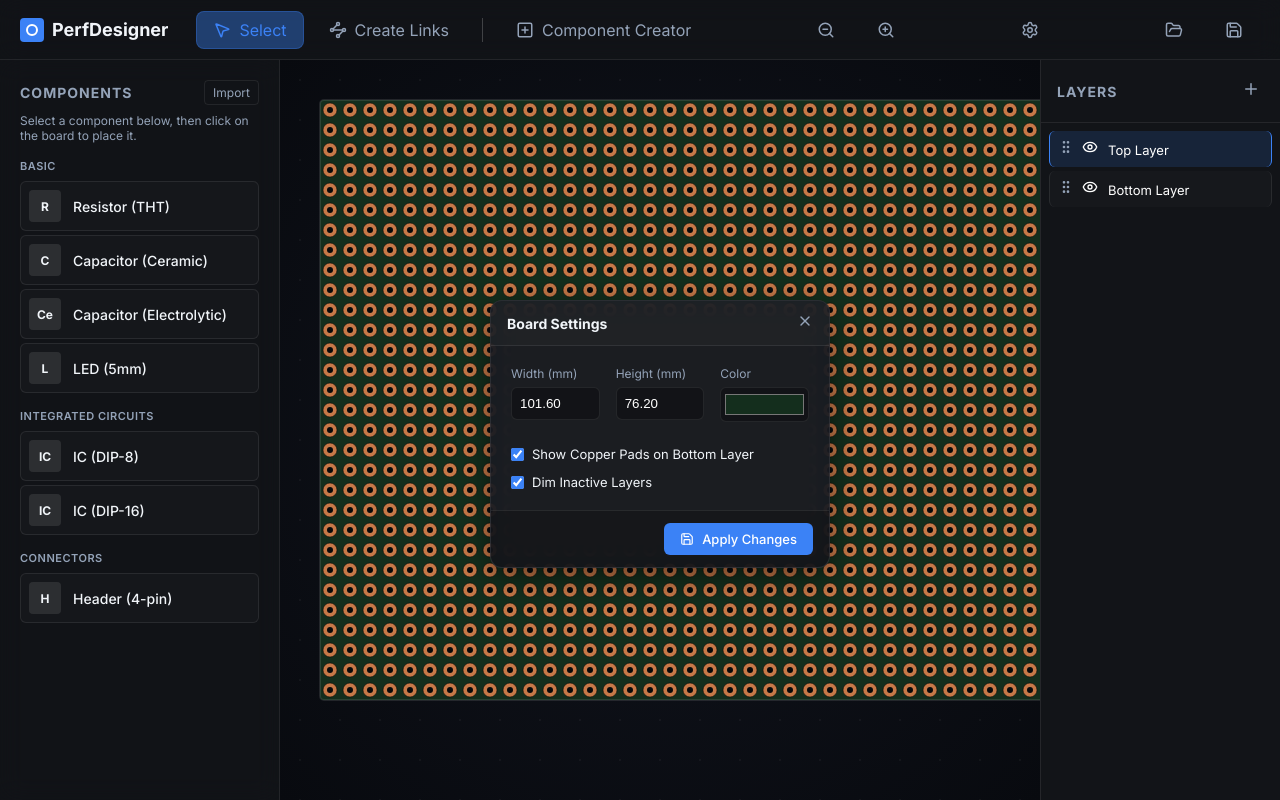
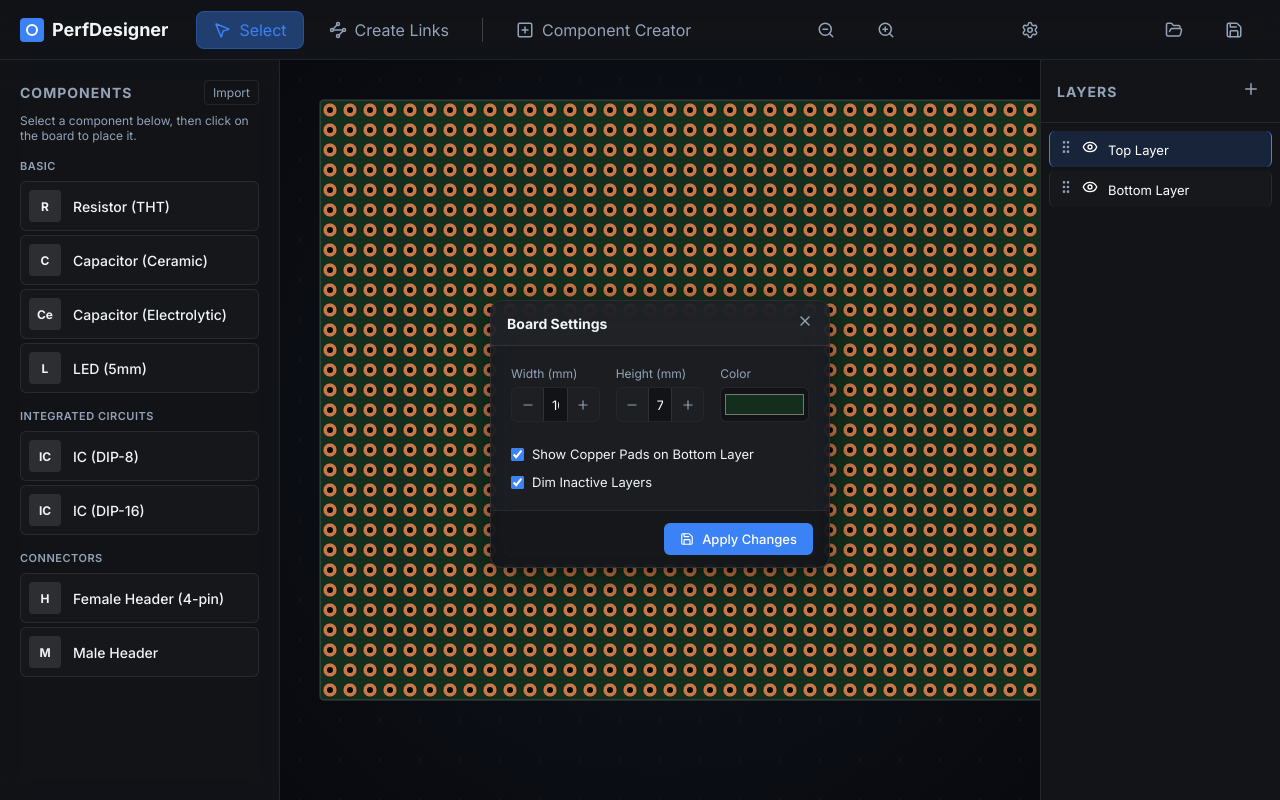
Before and after one commit to jaysonragasa/perfdesigner, a React (Vite) app: page / in a window 1280 px wide. Both pictures are taken after a click on the button 1030 px from the left and 29 px from the top of the page. Built offline with nearby package versions, Linux system fonts and the light colour scheme.

Commit message:
Add male header component, custom number input, save board settings, and gold pins to THT components

```diff
--- a/index.html
+++ b/index.html
@@ -4,7 +4,7 @@
     <meta charset="UTF-8" />
     <link rel="icon" type="image/svg+xml" href="/favicon.svg" />
     <meta name="viewport" content="width=device-width, initial-scale=1.0" />
-    <title>pcbdesign</title>
+    <title>PerfDesigner</title>
   </head>
   <body>
     <div id="root"></div>
--- a/src/App.jsx
+++ b/src/App.jsx
@@ -118,6 +118,8 @@ function App() {
     const designData = {
       boardSize,
       boardColor,
+      showGoldBorder,
+      dimInactiveLayers,
       components,
       links,
       customComponents,
@@ -142,6 +144,8 @@ function App() {
         const data = JSON.parse(event.target.result);
         if (data.boardSize) setBoardSize(data.boardSize);
         if (data.boardColor) setBoardColor(data.boardColor);
+        if (data.showGoldBorder !== undefined) setShowGoldBorder(data.showGoldBorder);
+        if (data.dimInactiveLayers !== undefined) setDimInactiveLayers(data.dimInactiveLayers);
         if (data.components) setComponents(data.components);
         if (data.links) setLinks(data.links);
         if (data.customComponents) setCustomComponents(data.customComponents);
@@ -293,7 +297,7 @@ function App() {
               if (comp && comp.type.startsWith('custom_')) {
                 const def = customComponents.find(c => c.id === comp.type);
                 if (def) setShowComponentCreator(def);
-              } else if (comp && (comp.type === 'capacitor' || comp.type === 'electrolytic')) {
+              } else if (comp && (comp.type === 'capacitor' || comp.type === 'electrolytic' || comp.type === 'male_header')) {
                 setShowComponentParams({ type: comp.type, editingId: comp.id, params: comp.params });
               }
             }}
--- a/src/components/BoardSettings.jsx
+++ b/src/components/BoardSettings.jsx
@@ -1,5 +1,6 @@
 import React, { useState, useRef, useEffect } from 'react';
 import { X, Save } from 'lucide-react';
+import NumberInput from './NumberInput';
 
 const BoardSettings = ({ onClose, onSave, currentWidth, currentHeight, showGoldBorder, setShowGoldBorder, dimInactiveLayers, setDimInactiveLayers, boardColor, setBoardColor }) => {
   const [widthMM, setWidthMM] = useState((currentWidth * 2.54).toFixed(2));
@@ -87,38 +88,20 @@ const BoardSettings = ({ onClose, onSave, currentWidth, currentHeight, showGoldB
         <div style={{ display: 'flex', gap: '16px' }}>
           <div style={{ flex: 1, display: 'flex', flexDirection: 'column', gap: '6px' }}>
             <label style={{ fontSize: '12px', color: 'var(--text-muted)' }}>Width (mm)</label>
-            <input
-              type="number"
-              step="0.1"
+            <NumberInput
               value={widthMM}
-              onChange={(e) => setWidthMM(e.target.value)}
-              style={{
-                width: '100%',
-                boxSizing: 'border-box',
-                background: 'rgba(0,0,0,0.3)',
-                border: '1px solid var(--border-subtle)',
-                color: 'white',
-                padding: '8px',
-                borderRadius: '6px'
-              }}
+              onChange={(val) => setWidthMM(val)}
+              min={25.4}
+              step={2.54}
             />
           </div>
           <div style={{ flex: 1, display: 'flex', flexDirection: 'column', gap: '6px' }}>
             <label style={{ fontSize: '12px', color: 'var(--text-muted)' }}>Height (mm)</label>
-            <input
-              type="number"
-              step="0.1"
+            <NumberInput
               value={heightMM}
-              onChange={(e) => setHeightMM(e.target.value)}
-              style={{
-                width: '100%',
-                boxSizing: 'border-box',
-                background: 'rgba(0,0,0,0.3)',
-                border: '1px solid var(--border-subtle)',
-                color: 'white',
-                padding: '8px',
-                borderRadius: '6px'
-              }}
+              onChange={(val) => setHeightMM(val)}
+              min={25.4}
+              step={2.54}
             />
           </div>
           <div style={{ flex: 1, display: 'flex', flexDirection: 'column', gap: '6px' }}>
--- a/src/components/ComponentParamsModal.jsx
+++ b/src/components/ComponentParamsModal.jsx
@@ -1,9 +1,13 @@
 import React, { useState, useRef, useEffect } from 'react';
 import { X, Save } from 'lucide-react';
+import NumberInput from './NumberInput';
 
 const ComponentParamsModal = ({ onClose, onSave, initialParams = {}, componentType }) => {
   const [uF, setUF] = useState(initialParams.uF || 100);
   const [voltage, setVoltage] = useState(initialParams.voltage || 25);
+
+  const [pins, setPins] = useState(initialParams.pins || 4);
+  const [baseColor, setBaseColor] = useState(initialParams.baseColor || '#111111');
 
   // Dragging logic
   const [isDragging, setIsDragging] = useState(false);
@@ -41,10 +45,15 @@ const ComponentParamsModal = ({ onClose, onSave, initialParams = {}, componentTy
   }, [isDragging, dragOffset]);
 
   const handleSave = () => {
-    onSave({ uF, voltage });
+    if (isCapacitor) {
+      onSave({ uF, voltage });
+    } else if (isMaleHeader) {
+      onSave({ pins, baseColor });
+    }
   };
 
   const isCapacitor = componentType === 'capacitor' || componentType === 'electrolytic';
+  const isMaleHeader = componentType === 'male_header';
 
   return (
     <div
@@ -90,35 +99,48 @@ const ComponentParamsModal = ({ onClose, onSave, initialParams = {}, componentTy
           <div style={{ display: 'flex', gap: '16px' }}>
             <div style={{ flex: 1, display: 'flex', flexDirection: 'column', gap: '6px' }}>
               <label style={{ fontSize: '12px', color: 'var(--text-muted)' }}>Capacitance (µF)</label>
-              <input
-                type="number"
+              <NumberInput
                 value={uF}
-                onChange={(e) => setUF(parseFloat(e.target.value) || 0)}
-                style={{
-                  width: '100%',
-                  boxSizing: 'border-box',
-                  background: 'rgba(0,0,0,0.3)',
-                  border: '1px solid var(--border-subtle)',
-                  color: 'white',
-                  padding: '8px',
-                  borderRadius: '6px'
-                }}
+                onChange={(val) => setUF(val)}
+                min={1}
               />
             </div>
             <div style={{ flex: 1, display: 'flex', flexDirection: 'column', gap: '6px' }}>
               <label style={{ fontSize: '12px', color: 'var(--text-muted)' }}>Voltage (V)</label>
+              <NumberInput
+                value={voltage}
+                onChange={(val) => setVoltage(val)}
+                min={1}
+              />
+            </div>
+          </div>
+        )}
+        {isMaleHeader && (
+          <div style={{ display: 'flex', gap: '16px' }}>
+            <div style={{ flex: 1, display: 'flex', flexDirection: 'column', gap: '6px' }}>
+              <label style={{ fontSize: '12px', color: 'var(--text-muted)' }}>Number of Pins</label>
+              <NumberInput
+                value={pins}
+                onChange={(val) => setPins(val)}
+                min={1}
+                max={40}
+              />
+            </div>
+            <div style={{ flex: 1, display: 'flex', flexDirection: 'column', gap: '6px' }}>
+              <label style={{ fontSize: '12px', color: 'var(--text-muted)' }}>Base Color</label>
               <input
-                type="number"
-                value={voltage}
-                onChange={(e) => setVoltage(parseFloat(e.target.value) || 0)}
+                type="color"
+                value={baseColor}
+                onChange={(e) => setBaseColor(e.target.value)}
                 style={{
                   width: '100%',
+                  height: '35px',
                   boxSizing: 'border-box',
                   background: 'rgba(0,0,0,0.3)',
                   border: '1px solid var(--border-subtle)',
-                  color: 'white',
-                  padding: '8px',
-                  borderRadius: '6px'
+                  borderRadius: '6px',
+                  padding: '2px',
+                  cursor: 'pointer'
                 }}
               />
             </div>
--- /dev/null
+++ b/src/components/NumberInput.jsx
@@ -0,0 +1,103 @@
+import React from 'react';
+import { Minus, Plus } from 'lucide-react';
+
+const NumberInput = ({ value, onChange, min, max, step = 1, style = {} }) => {
+  const handleDecrement = () => {
+    const newVal = parseFloat(value) - step;
+    if (min !== undefined && newVal < min) return;
+    onChange(newVal);
+  };
+
+  const handleIncrement = () => {
+    const newVal = parseFloat(value) + step;
+    if (max !== undefined && newVal > max) return;
+    onChange(newVal);
+  };
+
+  const handleChange = (e) => {
+    const val = parseFloat(e.target.value);
+    if (isNaN(val)) {
+      onChange(e.target.value); // Let them type
+      return;
+    }
+    onChange(val);
+  };
+
+  const handleBlur = () => {
+    let val = parseFloat(value);
+    if (isNaN(val)) val = min !== undefined ? min : 0;
+    if (min !== undefined && val < min) val = min;
+    if (max !== undefined && val > max) val = max;
+    onChange(val);
+  };
+
+  return (
+    <div style={{
+      display: 'flex',
+      alignItems: 'center',
+      background: 'rgba(0,0,0,0.3)',
+      border: '1px solid var(--border-subtle)',
+      borderRadius: '6px',
+      overflow: 'hidden',
+      height: '35px',
+      ...style
+    }}>
+      <button
+        onClick={handleDecrement}
+        style={{
+          width: '32px',
+          height: '100%',
+          display: 'flex',
+          alignItems: 'center',
+          justifyContent: 'center',
+          color: 'var(--text-muted)',
+          background: 'rgba(255,255,255,0.05)',
+          borderRight: '1px solid var(--border-subtle)'
+        }}
+        onMouseEnter={(e) => { e.currentTarget.style.background = 'rgba(255,255,255,0.1)'; e.currentTarget.style.color = 'var(--text-main)'; }}
+        onMouseLeave={(e) => { e.currentTarget.style.background = 'rgba(255,255,255,0.05)'; e.currentTarget.style.color = 'var(--text-muted)'; }}
+      >
+        <Minus size={14} />
+      </button>
+
+      <input
+        type="number"
+        value={value}
+        onChange={handleChange}
+        onBlur={handleBlur}
+        style={{
+          flex: 1,
+          width: '100%',
+          background: 'transparent',
+          border: 'none',
+          color: 'white',
+          textAlign: 'center',
+          padding: '0 8px',
+          outline: 'none',
+          fontFamily: 'inherit',
+          fontSize: '13px'
+        }}
+      />
+
+      <button
+        onClick={handleIncrement}
+        style={{
+          width: '32px',
+          height: '100%',
+          display: 'flex',
+          alignItems: 'center',
+          justifyContent: 'center',
+          color: 'var(--text-muted)',
+          background: 'rgba(255,255,255,0.05)',
+          borderLeft: '1px solid var(--border-subtle)'
+        }}
+        onMouseEnter={(e) => { e.currentTarget.style.background = 'rgba(255,255,255,0.1)'; e.currentTarget.style.color = 'var(--text-main)'; }}
+        onMouseLeave={(e) => { e.currentTarget.style.background = 'rgba(255,255,255,0.05)'; e.currentTarget.style.color = 'var(--text-muted)'; }}
+      >
+        <Plus size={14} />
+      </button>
+    </div>
+  );
+};
+
+export default NumberInput;
--- a/src/components/Sidebar.jsx
+++ b/src/components/Sidebar.jsx
@@ -21,7 +21,8 @@ const CATEGORIES = [
   {
     name: 'Connectors',
     items: [
-      { id: 'header4', name: 'Header (4-pin)', icon: 'H' },
+      { id: 'header4', name: 'Female Header (4-pin)', icon: 'H' },
+      { id: 'male_header', name: 'Male Header', icon: 'M' },
     ]
   }
 ];
@@ -69,7 +70,7 @@ const Sidebar = ({ activeTool, setActiveTool, selectedComponentType, setSelected
                   <div
                     style={{ display: 'flex', alignItems: 'center', gap: '12px', flex: 1 }}
                     onClick={() => {
-                      if (comp.id === 'capacitor' || comp.id === 'electrolytic') {
+                      if (comp.id === 'capacitor' || comp.id === 'electrolytic' || comp.id === 'male_header') {
                         if (setShowComponentParams) setShowComponentParams({ type: comp.id });
                       } else {
                         setSelectedComponentType(comp.id);
--- a/src/index.css
+++ b/src/index.css
@@ -91,3 +91,13 @@ button {
   cursor: pointer;
   outline: none;
 }
+
+/* Hide Number Input Spinners */
+input[type="number"]::-webkit-inner-spin-button,
+input[type="number"]::-webkit-outer-spin-button {
+  -webkit-appearance: none;
+  margin: 0;
+}
+input[type="number"] {
+  -moz-appearance: textfield;
+}
```
Also changed, not shown: src/components/Board.jsx (+10 -6 lines), src/components/ComponentShapes.jsx (+33 -0 lines).
